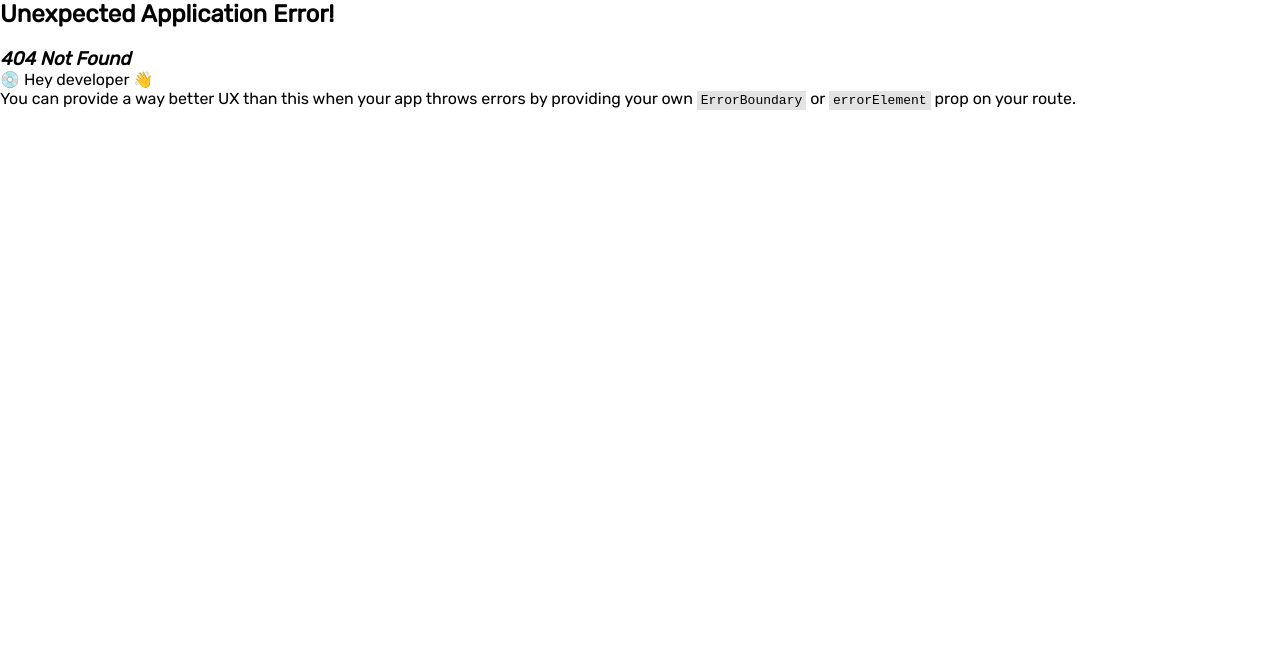
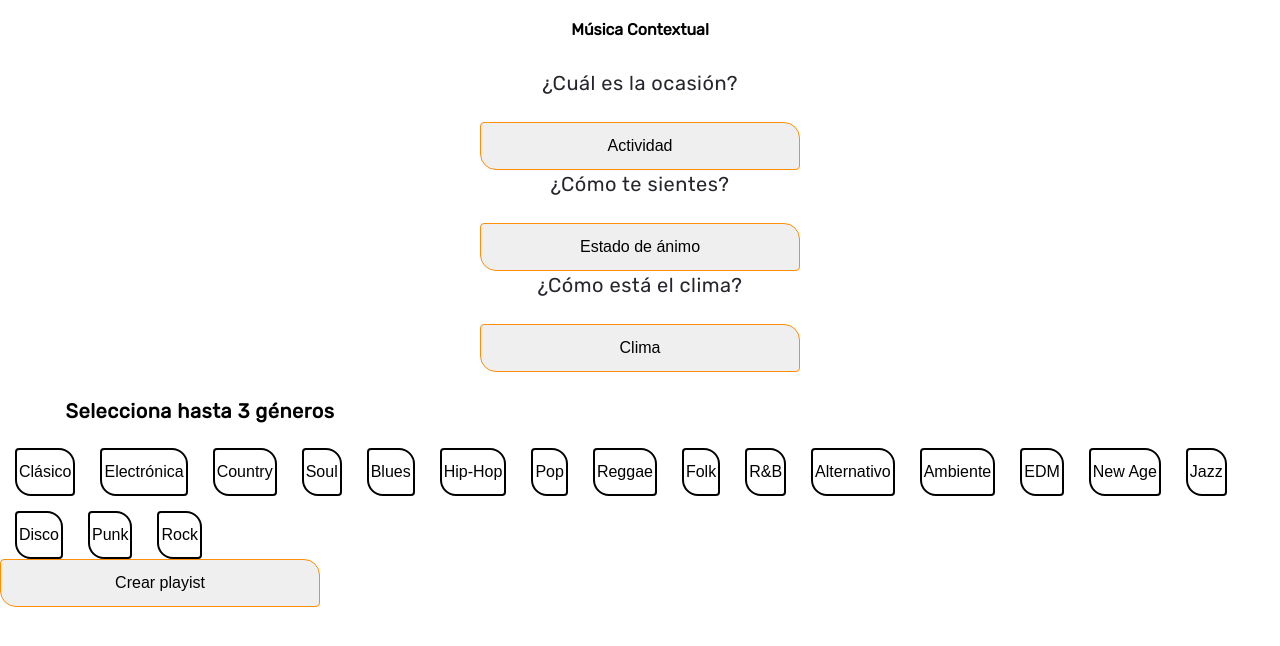
Before and after one commit to FranAlamo/Front-App-AUDN, a React (Vite) app: page /musicacontextual in a window 1280 px wide. Before the commit this address had no page. Shown: the top 646 px of the page. Built offline with nearby package versions, Linux system fonts and the light colour scheme.

Commit message:
musica contextual

```diff
--- /dev/null
+++ b/src/Pages/musicaContextual/musicaContextual.css
@@ -0,0 +1,31 @@
+.tituloMusicaContextual {
+  font-size: 16px;
+  text-align: center;
+  margin-bottom: 30px;
+}
+.preguntasContextual {
+  color: #26262e;
+  font-size: 20px;
+  font-weight: 500;
+  line-height: 28px;
+  letter-spacing: 0.5px;
+  text-align: center;
+  margin-bottom: 25px;
+}
+.generos {
+  font-size: 20px;
+  font-weight: 500;
+  line-height: 28px;
+  letter-spacing: 0.5px;
+  text-align: center;
+  vertical-align: center;
+  margin-left: 40px;
+  font-weight: bold;
+}
+.ocasion,
+.sientes,
+.clima {
+  margin-left: 10px;
+  margin-right: 10px;
+  margin-bottom: 25px;
+}
--- /dev/null
+++ b/src/Pages/musicaContextual/musicaContextual.jsx
@@ -0,0 +1,48 @@
+import React from "react";
+import "../musicaContextual/musicaContextual.css";
+import BotonRegistro from "../../components/Boton/botonRegistro";
+function contextual() {
+  return (
+    <div className="contenedorContextual">
+      <h3 className="tituloMusicaContextual">Música Contextual</h3>
+      <div className="preguntasContextual">
+        <section className="ocasion">¿Cuál es la ocasión?</section>
+        <BotonRegistro txt="Actividad" />
+
+        <section className="sientes">¿Cómo te sientes?</section>
+        <BotonRegistro txt="Estado de ánimo" />
+
+        <section className="clima">¿Cómo está el clima?</section>
+        <BotonRegistro txt="Clima" />
+      </div>
+      <div className="seleccionContextual">
+        <h1 className="generos">Selecciona hasta 3 géneros</h1>
+
+        <BotonRegistro txt="Clásico" bgcolor="botonAjustable" />
+        <BotonRegistro txt="Electrónica" bgcolor="botonAjustable" />
+        <BotonRegistro txt="Country" bgcolor="botonAjustable" />
+        <BotonRegistro txt="Soul" bgcolor="botonAjustable" />
+        <BotonRegistro txt="Blues" bgcolor="botonAjustable" />
+        <BotonRegistro txt="Hip-Hop" bgcolor="botonAjustable" />
+        <BotonRegistro txt="Pop" bgcolor="botonAjustable" />
+        <BotonRegistro txt="Reggae" bgcolor="botonAjustable" />
+        <BotonRegistro txt="Folk" bgcolor="botonAjustable" />
+        <BotonRegistro txt="R&B" bgcolor="botonAjustable" />
+        <BotonRegistro txt="Alternativo" bgcolor="botonAjustable" />
+        <BotonRegistro txt="Ambiente" bgcolor="botonAjustable" />
+        <BotonRegistro txt="EDM" bgcolor="botonAjustable" />
+        <BotonRegistro txt="New Age" bgcolor="botonAjustable" />
+        <BotonRegistro txt="Jazz" bgcolor="botonAjustable" />
+        <BotonRegistro txt="Disco" bgcolor="botonAjustable" />
+        <BotonRegistro txt="Punk" bgcolor="botonAjustable" />
+        <BotonRegistro txt="Rock" bgcolor="botonAjustable" />
+      </div>
+
+      <div>
+        <BotonRegistro className="crearPlayist" txt="Crear playist" />
+      </div>
+    </div>
+  );
+}
+
+export default contextual;
--- a/src/components/Boton/BotonRegistro.css
+++ b/src/components/Boton/BotonRegistro.css
@@ -26,3 +26,12 @@ button {
   background-color: #ff8e0a;
   color: white;
 }
+.botonAjustable {
+  padding: 2px;
+  width: fit-content;
+  border: solid 2px #000000;
+  background-color: transparent;
+  margin-left: 15px;
+  margin-top: 15px;
+  margin-right: 10px;
+}
```
Also changed, not shown: src/main.jsx (+17 -16 lines), src/assets/icons/flechaabajo.png (added).
